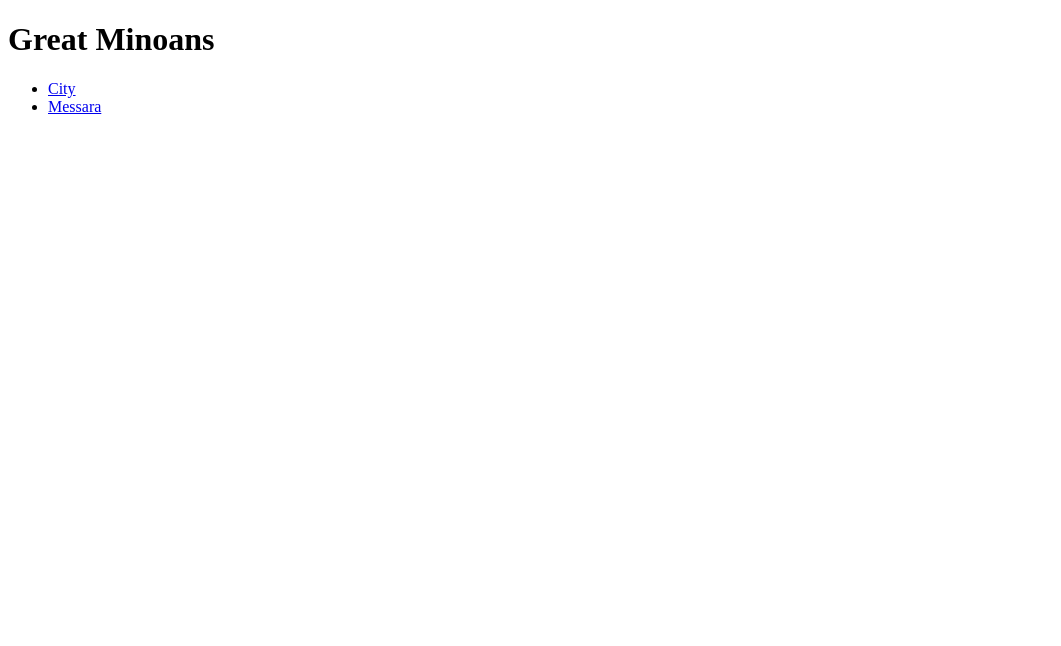
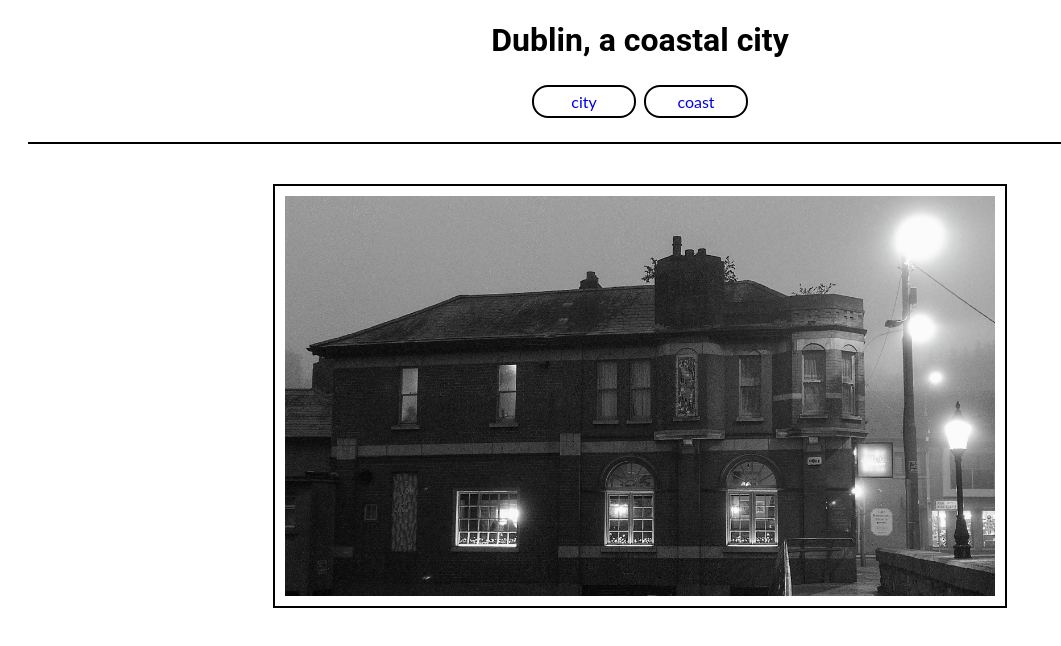
Before and after one commit to ireneuszcierpisz/minoans, a plain HTML site: page index.html in a window 1280 px wide. Shown: the whole page, without its empty margins (0-1061 px from the left). Drawn offline with Linux system fonts and the light colour scheme.

Commit message:
feat: added images to the webpages

```diff
--- a/index.html
+++ b/index.html
@@ -5,21 +5,27 @@
     <meta charset="UTF-8">
     <meta http-equiv="X-UA-Compatible" content="IE=edge">
     <meta name="viewport" content="width=device-width, initial-scale=1.0">
-    <title>Minoans</title>
+    <link rel="stylesheet" href="assets/css/style.css">
+    <title>Dublin</title>
 </head>
 
 <body>
-    <h1>Great Minoans</h1>
+    <h1>Dublin, a coastal city</h1>
     <nav>
         <ul>
             <li>
-                <a href="index.html">City</a>
+                <a href="index.html">city</a>
             </li>
             <li>
-                <a href="port.html">Messara</a>
+                <a href="coast.html">coast</a>
             </li>
         </ul>
     </nav>
+    <section>
+        <figure>
+            <img src="assets/images/city.jpg" alt="an image of urban Dublin">
+        </figure>
+    </section>
 </body>
 
 </html>
```
Also changed, not shown: coast.html (+5 -0 lines), assets/images/beach.jpg (added), assets/images/city.jpg (added).
